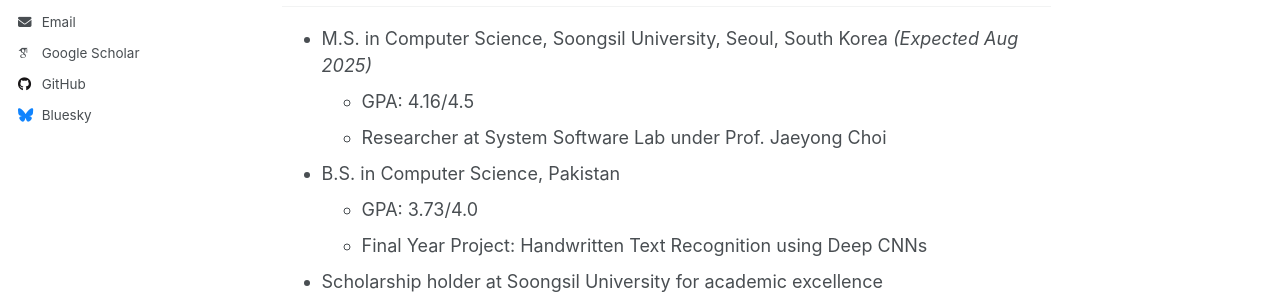
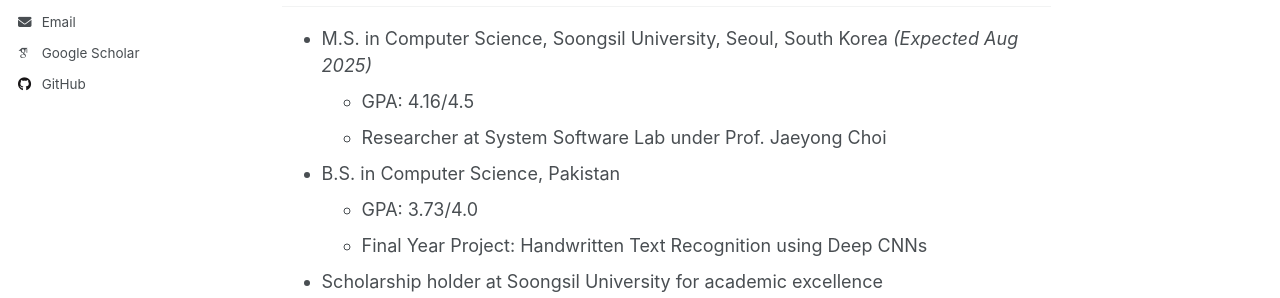
Before and after one commit to abdulsami101/abdulsami.github.io, a Jekyll site: the page built from _pages/about.md, in a window 1280 px wide. Shown: the part 451-749 px from the top of the page. Built offline with Jekyll 4.4.1, drawn with Linux system fonts in a browser that asks for light colours; some web fonts are replaced.

Commit message:
Update _config.yml

```diff
--- a/_config.yml
+++ b/_config.yml
@@ -28,7 +28,7 @@
   bio              : "Researcher at System Software Lab"
   location         : "Seoul, South Korea"
   employer         : "System Software Lab (Soongsil University)"
-  uri              : https://ss.ssu.ac.kr/
+  uri              : "https://ss.ssu.ac.kr/"
   email            : "sami@soongsil.ac.kr"
 
   # Academic websites
@@ -50,7 +50,7 @@
   stackoverflow    : # User number or user number and name (i.e., use "1" or "1/jeff-atwood")
 
   # Social media
-  bluesky          : "bsky.app" # Replace this with you Bluesky username
+  bluesky          : #"bsky.app" # Replace this with you Bluesky username
   facebook         : # Username
   flickr           : # Username
   foursquare       : # Username
```
